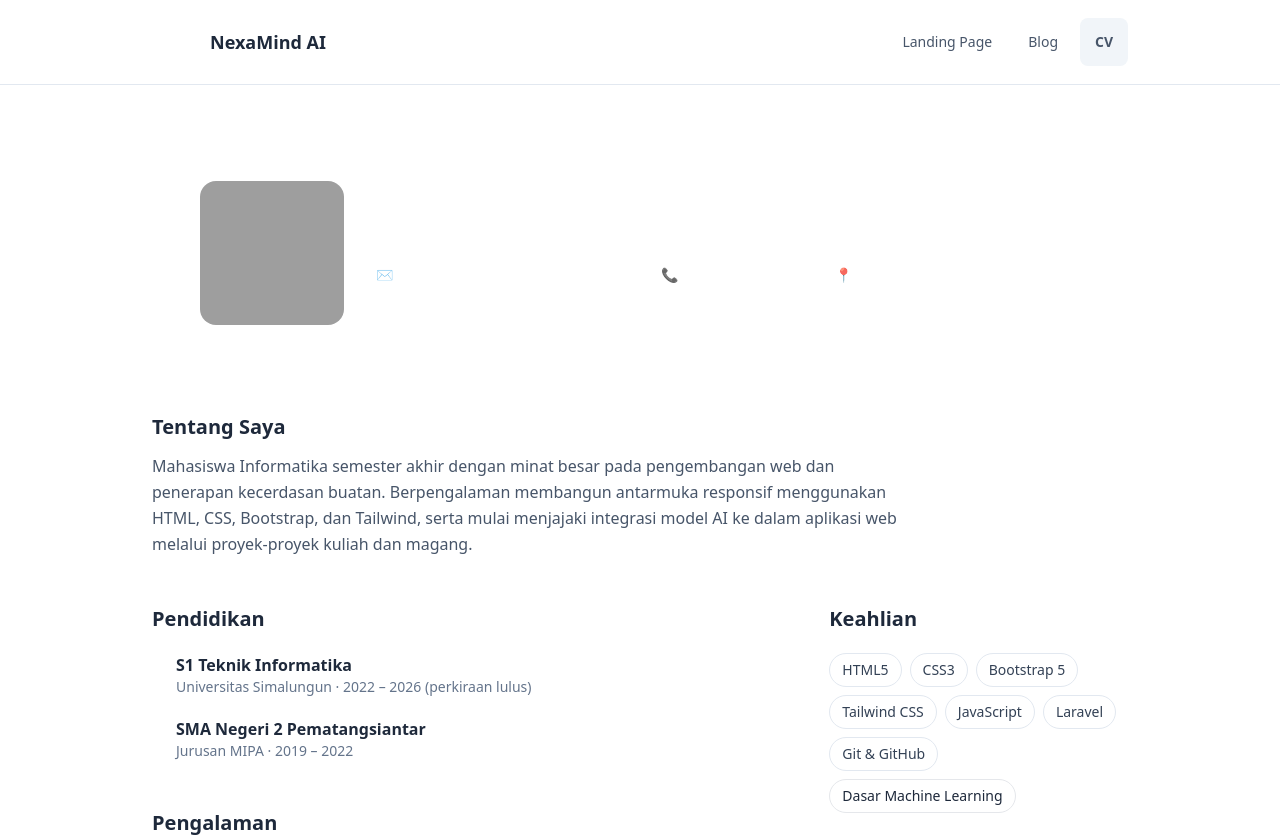
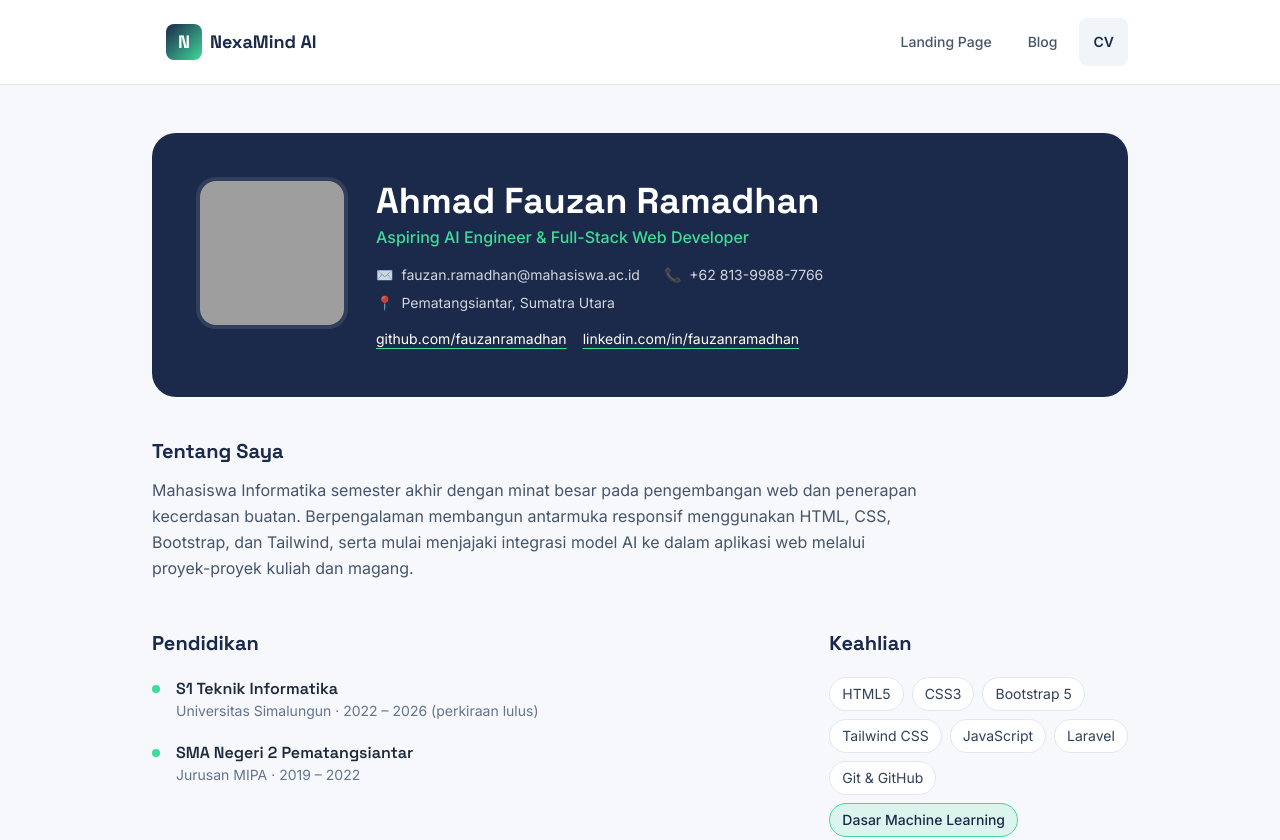
Before and after one commit to panjieyna/ifs24044-pabwe-p2, a plain HTML site: page cv.html in a window 1280 px wide. Shown: the top 840 px of the page. Drawn offline with nearby package versions, Linux system fonts and the light colour scheme; grey boxes are pictures that could not be loaded.

Commit message:
tes perbaikan

```diff
--- a/cv.html
+++ b/cv.html
@@ -10,8 +10,8 @@
 <link rel="preconnect" href="https://fonts.gstatic.com" crossorigin />
 <link href="https://fonts.googleapis.com/css2?family=Space+Grotesk:wght@500;600;700&family=Inter:wght@400;500;600&display=swap" rel="stylesheet" />
 
-<!-- Tailwind CSS 4 (Play CDN untuk praktikum) -->
-<script src="https://cdn.tailwindcss.com/@tailwindcss/browser@4"></script>
+<!-- Tailwind CSS 4 — CDN resmi via jsDelivr -->
+<script src="https://cdn.jsdelivr.net/npm/@tailwindcss/browser@4"></script>
 
 <style type="text/tailwindcss">
   @theme {
@@ -27,41 +27,20 @@
   body { font-family: var(--font-body); }
   h1, h2, h3, .brand-font { font-family: var(--font-heading); }
 </style>
-
-<!-- CSS biasa (bukan type text/tailwindcss) agar pasti ter-apply -->
-<style>
-  /* Touch target ≥ 48×48px — rekomendasi Lighthouse Best Practices */
-  .nav-touch {
-    display: inline-flex !important;
-    align-items: center !important;
-    justify-content: center;
-    min-height: 48px !important;
-    min-width: 48px !important;
-    padding: 12px 14px !important;
-    border-radius: 8px;
-    box-sizing: border-box !important;
-    line-height: 1.2;
-  }
-  nav .nav-links-row {
-    display: flex;
-    align-items: center;
-    gap: 8px; /* jarak antar target ≥ 8px */
-  }
-</style>
 </head>
 <body class="bg-nx-bg text-slate-800">
 
   <!-- ============ NAVBAR ============ -->
   <nav class="sticky top-0 z-50 bg-white/90 backdrop-blur border-b border-slate-200" aria-label="Navigasi utama">
     <div class="max-w-5xl mx-auto px-6 py-3 flex items-center justify-between">
-      <a href="index.html" class="brand-font nav-touch gap-2 font-bold text-lg text-nx-navy" style="min-height:48px;min-width:48px;padding:12px 14px;display:inline-flex;align-items:center;box-sizing:border-box;">
+      <a href="index.html" class="brand-font inline-flex items-center gap-2 min-h-12 px-3.5 py-3 font-bold text-lg text-nx-navy rounded-lg">
         <span class="w-9 h-9 rounded-lg bg-gradient-to-br from-nx-navy to-nx-mint text-white flex items-center justify-center shrink-0">N</span>
         NexaMind AI
       </a>
-      <div class="nav-links-row text-sm font-medium text-slate-600">
-        <a href="index.html" class="nav-touch hover:text-nx-navy hover:bg-slate-100 transition" style="min-height:48px;min-width:48px;padding:12px 14px;display:inline-flex;align-items:center;box-sizing:border-box;">Landing Page</a>
-        <a href="blog.html" class="nav-touch hover:text-nx-navy hover:bg-slate-100 transition" style="min-height:48px;min-width:48px;padding:12px 14px;display:inline-flex;align-items:center;box-sizing:border-box;">Blog</a>
-        <a href="cv.html" class="nav-touch text-nx-navy font-semibold bg-slate-100" style="min-height:48px;min-width:48px;padding:12px 14px;display:inline-flex;align-items:center;box-sizing:border-box;">CV</a>
+      <div class="flex items-center gap-2 text-sm font-medium text-slate-600">
+        <a href="index.html" class="inline-flex items-center min-h-12 px-3.5 py-3 rounded-lg hover:text-nx-navy hover:bg-slate-100 transition">Landing Page</a>
+        <a href="blog.html" class="inline-flex items-center min-h-12 px-3.5 py-3 rounded-lg hover:text-nx-navy hover:bg-slate-100 transition">Blog</a>
+        <a href="cv.html" class="inline-flex items-center min-h-12 px-3.5 py-3 rounded-lg text-nx-navy font-semibold bg-slate-100">CV</a>
       </div>
     </div>
   </nav>
@@ -238,7 +217,7 @@
   <!-- ============ FOOTER ============ -->
   <footer class="bg-[#10182c] text-white/70 mt-12">
     <div class="max-w-5xl mx-auto px-6 py-8 text-center text-sm">
-      <p>&copy; 2026 Ahmad Fauzan Ramadhan. CV dibuat dengan Tailwind CSS 4 untuk keperluan praktikum PABWE — Studi Kasus 3.</p>
+      <p>&copy; 2026 Ahmad Fauzan Ramadhan. CV dibuat dengan Tailwind CSS 4 untuk keperluan praktikum PABWE — Praktikum 2.</p>
     </div>
   </footer>
 
```
Also changed, not shown: blog-detail.html (+1 -1 lines), blog.html (+1 -1 lines), index.html (+1 -1 lines).
